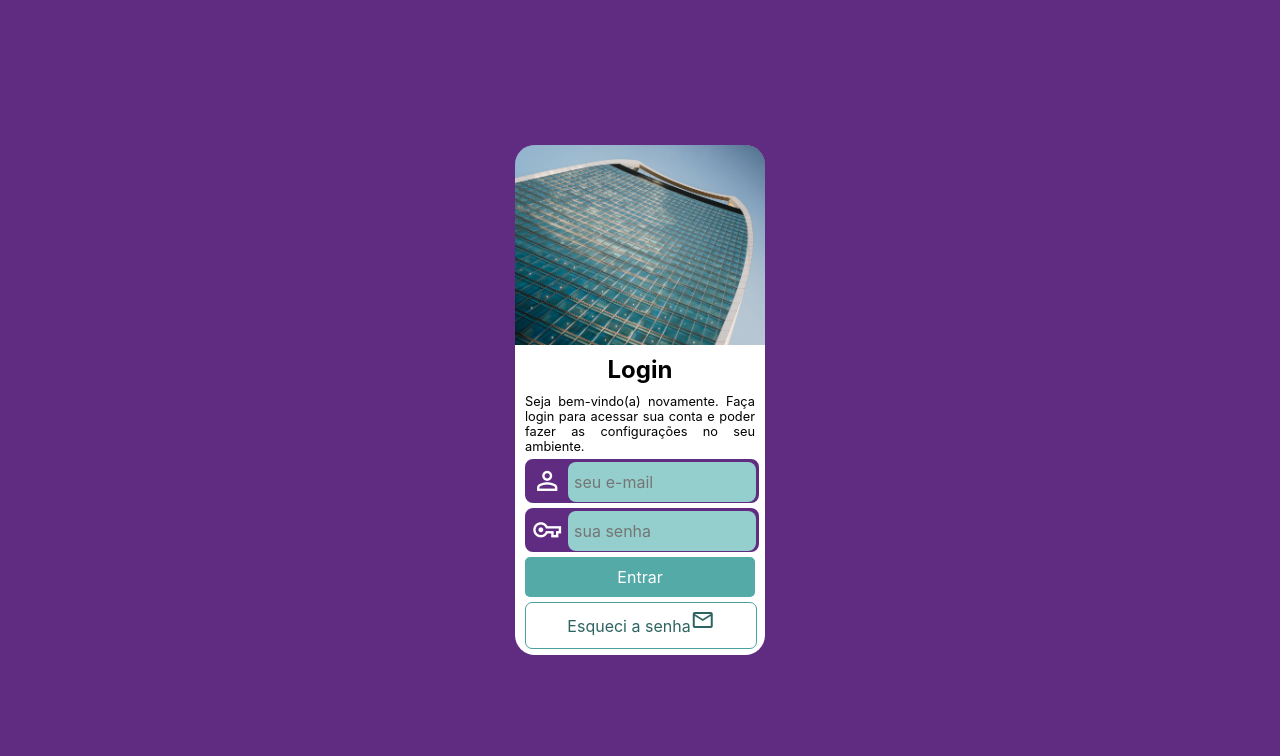
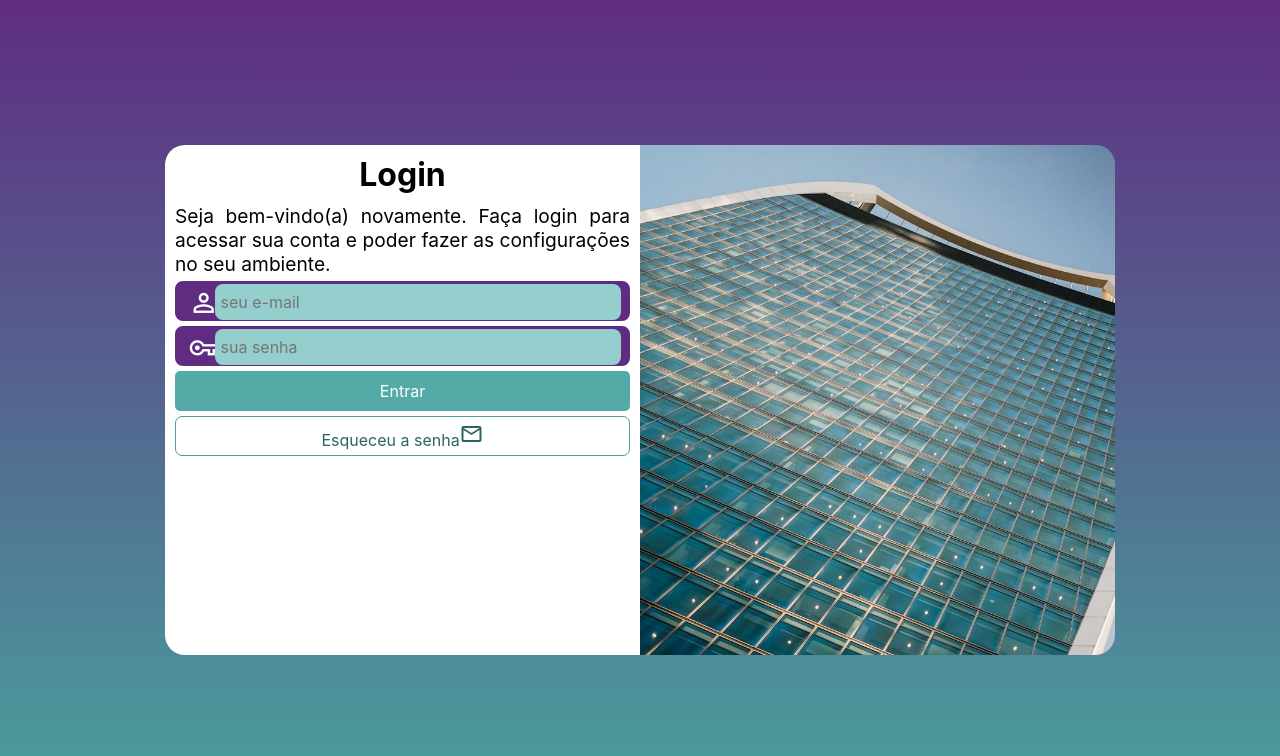
Before and after one commit to KaykeCalifani/projeto-login, a plain HTML site: page index.html in a window 1280 px wide. Drawn offline with nearby package versions, Linux system fonts and the light colour scheme.

Commit message:
melhorando

```diff
--- a/index.html
+++ b/index.html
@@ -4,9 +4,7 @@
     <meta charset="UTF-8">
     <meta name="viewport" content="width=device-width, initial-scale=1.0">
     <title>Login</title>
-    <link rel="stylesheet" href="https://fonts.googleapis.com/css2?family=Material+Symbols+Outlined:opsz,wght,FILL,GRAD@20..48,100..700,0..1,-50..200" />
-    <link rel="stylesheet" href="https://fonts.googleapis.com/css2?family=Material+Symbols+Outlined:opsz,wght,FILL,GRAD@20..48,100..700,0..1,-50..200" />
-    <link rel="stylesheet" href="https://fonts.googleapis.com/css2?family=Material+Symbols+Outlined:opsz,wght,FILL,GRAD@20..48,100..700,0..1,-50..200" />
+    <link rel="stylesheet" href="https://fonts.googleapis.com/css2?family=Material+Symbols+Outlined:opsz,wght,FILL,GRAD@24,400,0,0" />
     <link rel="stylesheet" href="style/style.css">
     <link rel="stylesheet" href="style/media-query.css">
 </head>
@@ -30,7 +28,7 @@
                         <input type="password" name="senha" id="isenha" required placeholder="sua senha" autocomplete="current-password" min="8" max="20">
                     </div>
                     <input type="submit" value="Entrar">
-                    <a href="" class="botao">Esqueci a senha<span class="material-symbols-outlined">mail</span></a>
+                    <a href="" class="botao">Esqueceu a senha<span class="material-symbols-outlined">mail</span></a>
                 </form>
             </div>
         </section>
--- a/style/media-query.css
+++ b/style/media-query.css
@@ -21,7 +21,7 @@
     }
 }
 
-@media screen and (min-width: 992px) and (max-width: 1200px) { /* PC */
+@media screen and (min-width: 992px){
     body {
         background-image: linear-gradient(to bottom, var(--lilas), var(--verde));
     }
@@ -31,17 +31,21 @@
     }
 
     section#login>div#imagem {
-        float: left;
-        width: 30%;
+        float: right;
+        width: 50%;
         height: 100%;
     }
 
     section#login>div#formulario {
-        float: right;
-        width: 70%;
+        float: left;
+        width: 50%;
+    }
+
+    div#formulario > h1{
+        font-size: 2em;
+    }
+
+    div#formulario > p{
+        font-size: 1.2em;
     }
 }
-
-@media screen and (min-width: 1200px) {/* TV */
-
-}
--- a/style/style.css
+++ b/style/style.css
@@ -1,9 +1,10 @@
 @charset "UTF-8";
 
 *{
+    font-family:-apple-system, BlinkMacSystemFont, 'Segoe UI', Roboto, Oxygen, Ubuntu, Cantarell, 'Open Sans', 'Helvetica Neue', sans-serif;
     margin: 0px;
     padding: 0px;
-    font-family:-apple-system, BlinkMacSystemFont, 'Segoe UI', Roboto, Oxygen, Ubuntu, Cantarell, 'Open Sans', 'Helvetica Neue', sans-serif;
+    box-sizing: border-box;
 }
 
 :root{
```
